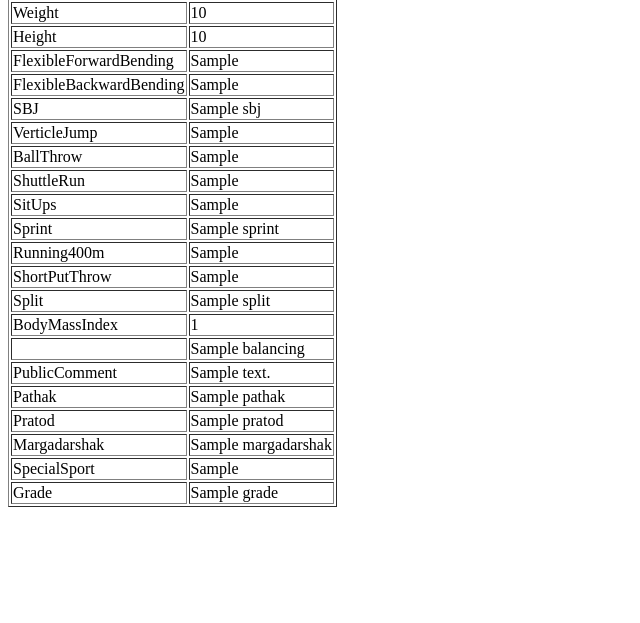
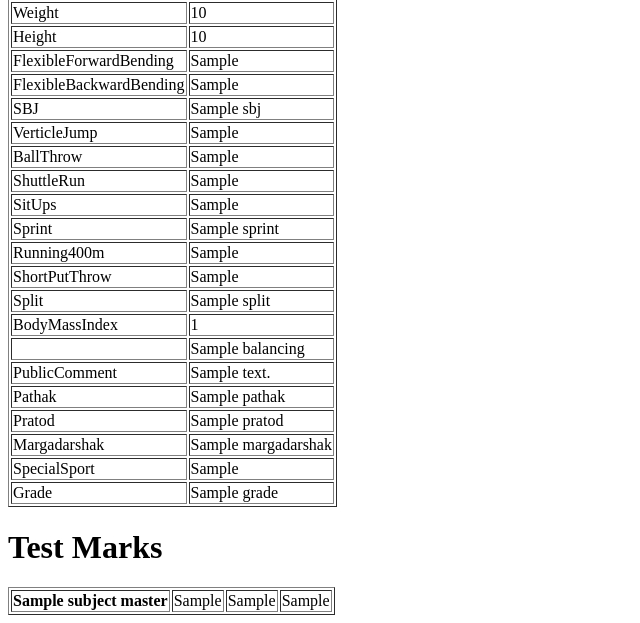
Before and after one commit to Morganhrdd/sms, a Django app: template templates/students/DisplayReport.html in a window 1280 px wide. Shown: the part 1264-1887 px from the top of the page, without its empty margins (0-640 px from the left). Before the commit the page ends 1771 px from the top, so only its background shows below. Run offline with Django 3.2, Linux system fonts and the light colour scheme; the template is opened without the code that fills it: most values are stand-ins (such as "Sample title", 1, 10 or a date in 2020).

Commit message:
displaying test marks

```diff
--- a/students/views.py
+++ b/students/views.py
@@ -1321,12 +1321,14 @@ def display_report(request, regno=None, year=None):
         physical_fitness_info_obj = PhysicalFitnessInfo.objects.get(StudentYearlyInformation=student_yearly_info)
     except:
         physical_fitness_info_obj = PhysicalFitnessInfo()
+    test_marks_objs = StudentTestMarks.objects.filter(StudentYearlyInformation=student_yearly_info)
     data = {}
     data['basic_info'] = student_basic_info_obj
     data['additional_info'] = student_addtional_info
     data['yearly_info'] = student_yearly_info
     data['attendance'] = attendance_objs
     data['physical_fitness'] = physical_fitness_info_obj
+    data['test_marks'] = test_marks_objs
     return render_to_response(respage,data)
 # Used by HTML Report
 def attendance_add(request):
--- a/templates/students/DisplayReport.html
+++ b/templates/students/DisplayReport.html
@@ -247,7 +247,17 @@
             <td>{{physical_fitness.Grade}}</td>
         </tr>
     </table>
-
+    <h1>Test Marks</h1>
+    <table border=1>
+        {% for x in test_marks %}
+        <tr>
+            <td><strong>{{ x.TestMapping.SubjectMaster.Name }}</strong></td>
+            <td>{{ x.TestMapping.TestType }}</td>
+            <td>{{ x.MarksObtained }}</td>
+            <td>{{ x.TestMapping.MaximumMarks }}</td>
+        </tr>
+        {% endfor %}
+    </table>
 </body>
 </html>
 <tr>
```
